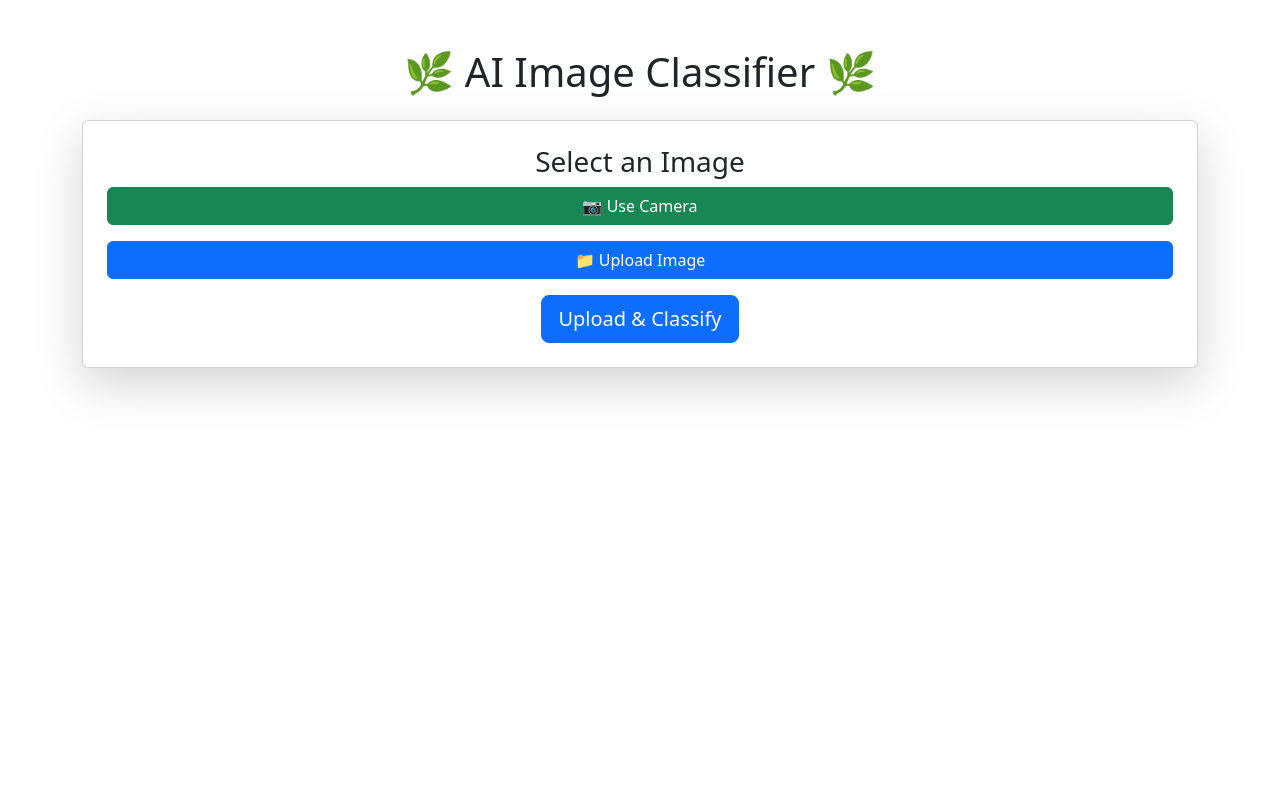
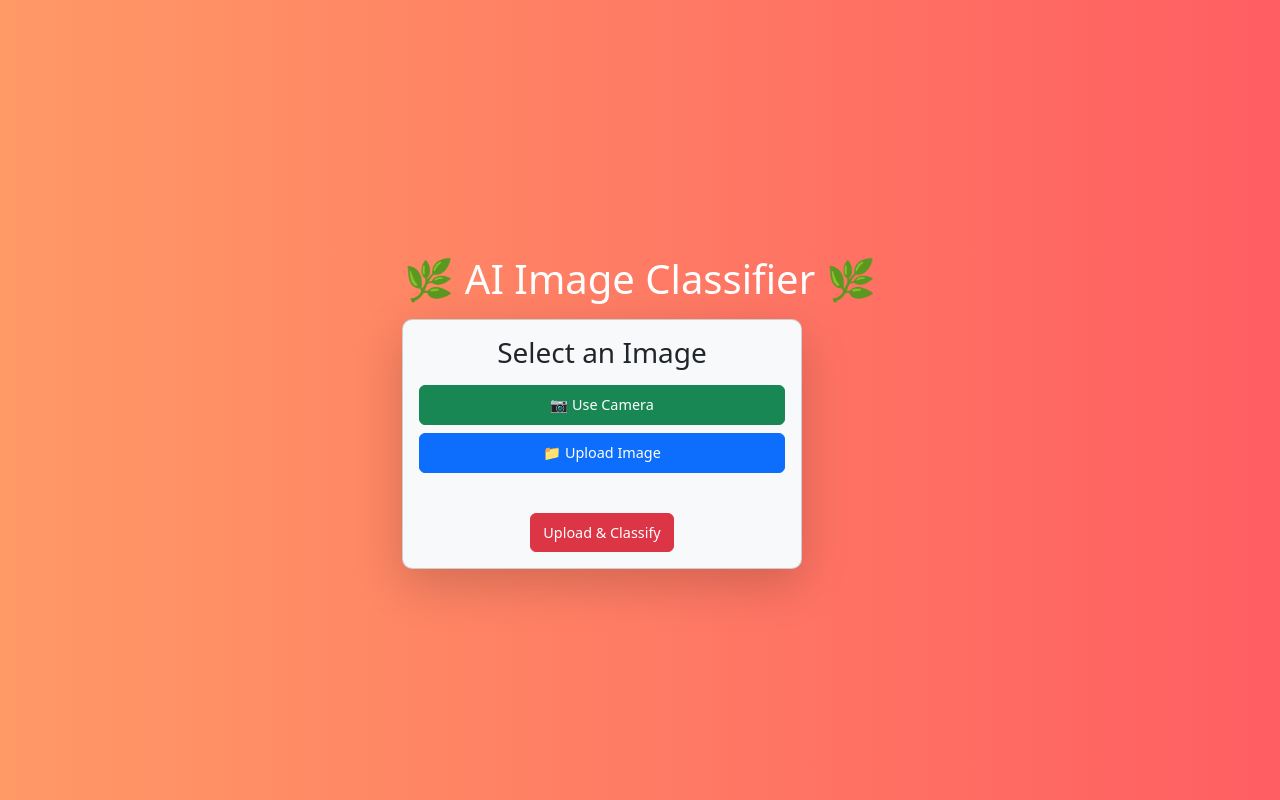
Before and after one commit to sukumar1111/sdp1, a Flask app: page / in a window 1280 px wide. Run offline with Flask 3, Linux system fonts and the light colour scheme.

Commit message:
Update index.html

```diff
--- a/templates/index.html
+++ b/templates/index.html
@@ -5,36 +5,77 @@
     <meta name="viewport" content="width=device-width, initial-scale=1.0">
     <title>AI Image Classifier</title>
     <link rel="stylesheet" href="https://cdn.jsdelivr.net/npm/bootstrap@5.3.0/dist/css/bootstrap.min.css">
-    <link rel="stylesheet" href="{{ url_for('static', filename='css/style.css') }}">
+    <link rel="manifest" href="../static/manifest.json">
+    <link rel="stylesheet" href="../static/style.css">
+    <script>
+        if ("serviceWorker" in navigator) {
+            navigator.serviceWorker.register("service-worker.js")
+                .then(() => console.log("Service Worker Registered"))
+                .catch(err => console.log("Service Worker Registration Failed", err));
+        }
+    </script>
+    <style>
+        body {
+            background: linear-gradient(to right, #ff9966, #ff5e62);
+            min-height: 100vh;
+            display: flex;
+            align-items: center;
+            justify-content: center;
+            flex-direction: column;
+        }
+        .card {
+            animation: fadeIn 0.8s ease-in-out;
+            max-width: 400px;
+        }
+        @keyframes fadeIn {
+            from { opacity: 0; transform: translateY(-10px); }
+            to { opacity: 1; transform: translateY(0); }
+        }
+        .btn {
+            transition: all 0.3s ease-in-out;
+            font-size: 0.9rem;
+            padding: 8px 12px;
+        }
+        .btn:hover {
+            transform: scale(1.05);
+        }
+        .image-container img {
+            width: 100%;
+            height: auto;
+            max-height: 300px;
+            object-fit: contain;
+        }
+    </style>
 </head>
 <body>
-    <div class="container text-center mt-5">
-        <h1 class="mb-4">🌿 AI Image Classifier 🌿</h1>
+    <div class="container text-center mt-4">
+        <h1 class="mb-3 text-white">🌿 AI Image Classifier 🌿</h1>
+        <div class="card p-3 shadow-lg bg-light text-dark">
+            <h3 class="mb-3">Select an Image</h3>
 
-        <div class="card p-4 shadow-lg">
-            <h3>Select an Image</h3>
+            <div class="d-flex flex-column gap-2">
+                <button class="btn btn-success" onclick="openCamera()">📷 Use Camera</button>
+                <button class="btn btn-primary" onclick="openFilePicker()">📁 Upload Image</button>
+            </div>
 
-            <!-- Buttons for Camera and Upload -->
-            <button class="btn btn-success mb-3" onclick="openCamera()">📷 Use Camera</button>
-            <button class="btn btn-primary mb-3" onclick="openFilePicker()">📁 Upload Image</button>
-
-            <!-- Hidden File Input -->
-            <form id="uploadForm" action="/" method="post" enctype="multipart/form-data">
-                <input id="fileInput" class="form-control mb-3 d-none" type="file" name="file" accept="image/*" capture="environment" required>
-                <button type="submit" class="btn btn-primary btn-lg">Upload & Classify</button>
+            <form id="uploadForm" action="/" method="post" enctype="multipart/form-data" class="mt-3">
+                <input id="fileInput" class="form-control d-none" type="file" name="file" accept="image/*" capture="environment" onchange="displayFileName()">
+                <p id="fileNameDisplay" class="text-muted mt-2"></p> <!-- Displays filename -->
+                <button type="submit" class="btn btn-danger mt-2">Upload & Classify</button>
             </form>
 
-            <!-- Camera Preview -->
-            <video id="cameraView" class="mt-3 d-none" autoplay></video>
+            <video id="cameraView" class="mt-3 d-none w-100" autoplay></video>
             <canvas id="canvas" class="d-none"></canvas>
-            <button id="captureButton" class="btn btn-danger mt-2 d-none" onclick="captureImage()">Capture</button>
+            <button id="captureButton" class="btn btn-warning mt-2 d-none" onclick="captureImage()">Capture</button>
         </div>
 
         {% if filename %}
-        <div class="result mt-5">
-            <h3>Uploaded Image:</h3>
-            <img src="{{ url_for('static', filename='uploads/' + filename) }}" alt="Uploaded Image" class="img-fluid mt-3 rounded shadow">
-            <h2 class="mt-4 text-success">Prediction: {{ prediction }}</h2>
+        <div class="result mt-4">
+            <h3 class="text-white">Uploaded Image:</h3>
+            <div class="image-container p-2 bg-white rounded shadow">
+                <img src="{{ url_for('static', filename='uploads/' + filename) }}" alt="Uploaded Image" class="img-fluid rounded">
+            </div>
+            <h2 class="mt-3 text-light">Prediction: {{ prediction }}</h2>
         </div>
         {% endif %}
     </div>
@@ -44,13 +85,24 @@
             document.getElementById('fileInput').click();
         }
 
+        function displayFileName() {
+            let fileInput = document.getElementById('fileInput');
+            let fileNameDisplay = document.getElementById('fileNameDisplay');
+
+            if (fileInput.files.length > 0) {
+                fileNameDisplay.textContent = `Selected: ${fileInput.files[0].name}`;
+            } else {
+                fileNameDisplay.textContent = "";
+            }
+        }
+
         function openCamera() {
             let video = document.getElementById('cameraView');
             let captureBtn = document.getElementById('captureButton');
             video.classList.remove('d-none');
             captureBtn.classList.remove('d-none');
 
-            navigator.mediaDevices.getUserMedia({ video: true })
+            navigator.mediaDevices.getUserMedia({ video: { facingMode: "environment" } })
                 .then(stream => {
                     video.srcObject = stream;
                 })
@@ -71,7 +123,7 @@
                 let dataTransfer = new DataTransfer();
                 dataTransfer.items.add(file);
                 document.getElementById('fileInput').files = dataTransfer.files;
-
+                displayFileName(); // Update filename display
                 document.getElementById('uploadForm').submit();
             });
         }
```
